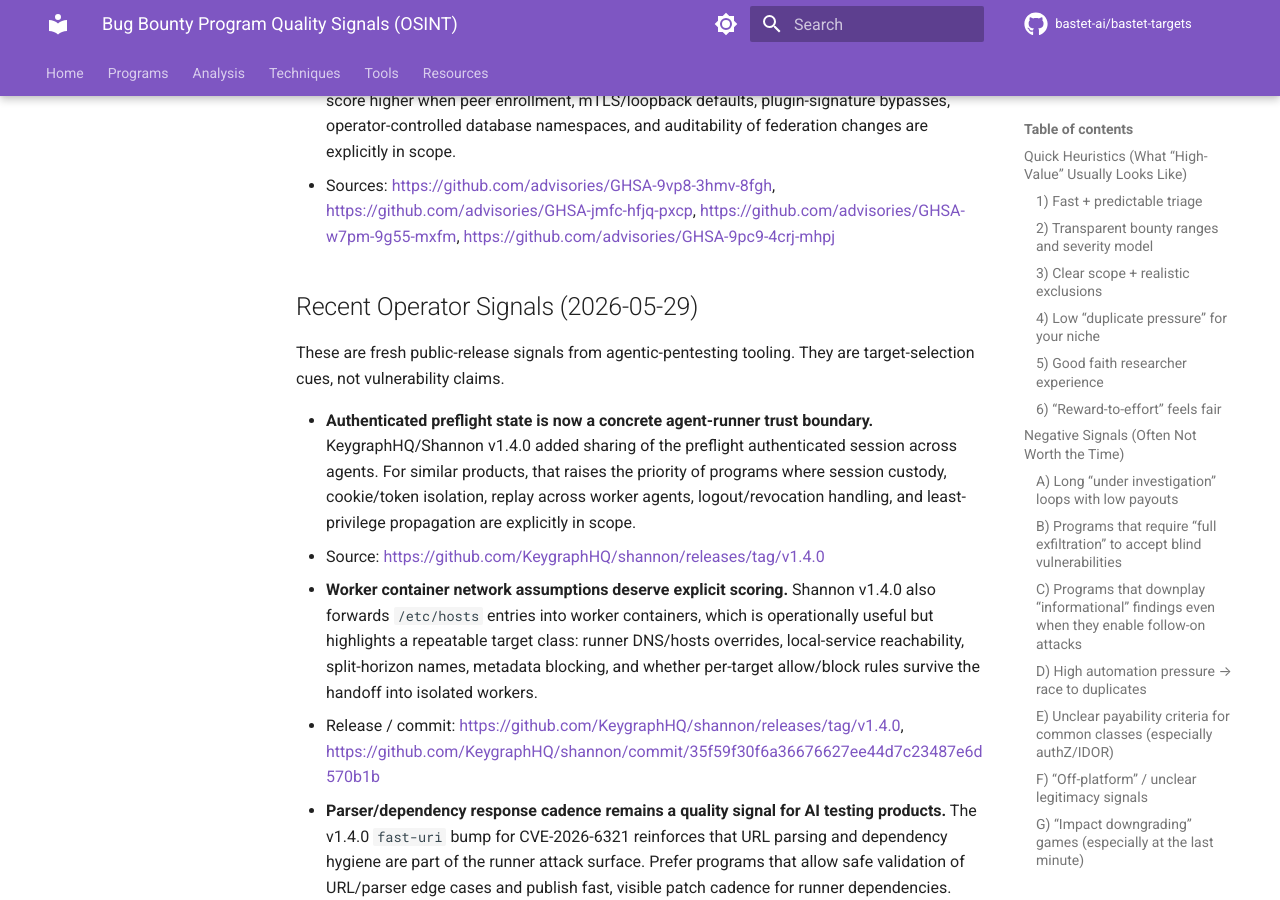
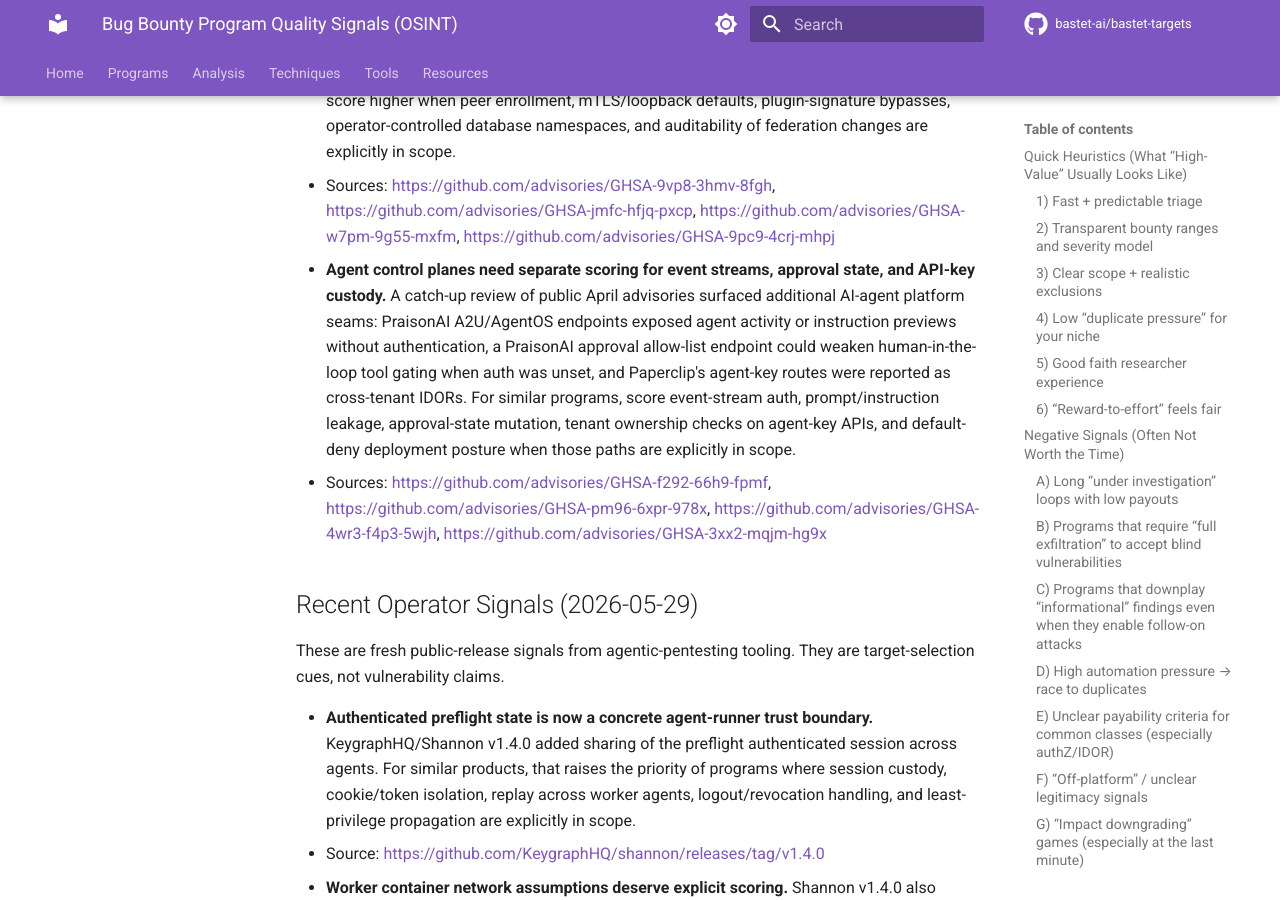
Before and after one commit to bastet-ai/bastet-targets, an MkDocs documentation site: the page built from docs/programs/program-quality-signals.md, in a window 1280 px wide and 900 px high, scrolled down 6737 px. Built offline with MkDocs 1.6.1 and Material for MkDocs 9.7.7, drawn with Linux system fonts in a browser that asks for light colours; comment, search, counter and statistics services are not loaded.

Commit message:
Add agent control-plane target signals

```diff
--- a/docs/programs/program-quality-signals.md
+++ b/docs/programs/program-quality-signals.md
@@ -140,6 +140,8 @@
   - Sources: https://github.com/advisories/GHSA-86qc-r5v2-v6x6, https://github.com/advisories/GHSA-5c6w-wwfq-7qqm, https://github.com/advisories/GHSA-78r8-wwqv-r299
 - **Federated agent-memory nodes add protocol and plugin-governance scoring seams.** The May 29 stigmem-node advisory set covers federation peer approval, insecure non-loopback federation transport, unsigned-plugin override handling, and defensive database schema-identifier quoting. For agent-memory, MCP-adjacent, or federated AI infrastructure programs, score higher when peer enrollment, mTLS/loopback defaults, plugin-signature bypasses, operator-controlled database namespaces, and auditability of federation changes are explicitly in scope.
   - Sources: https://github.com/advisories/GHSA-9vp8-3hmv-8fgh, https://github.com/advisories/GHSA-jmfc-hfjq-pxcp, https://github.com/advisories/GHSA-w7pm-9g55-mxfm, https://github.com/advisories/GHSA-9pc9-4crj-mhpj
+- **Agent control planes need separate scoring for event streams, approval state, and API-key custody.** A catch-up review of public April advisories surfaced additional AI-agent platform seams: PraisonAI A2U/AgentOS endpoints exposed agent activity or instruction previews without authentication, a PraisonAI approval allow-list endpoint could weaken human-in-the-loop tool gating when auth was unset, and Paperclip's agent-key routes were reported as cross-tenant IDORs. For similar programs, score event-stream auth, prompt/instruction leakage, approval-state mutation, tenant ownership checks on agent-key APIs, and default-deny deployment posture when those paths are explicitly in scope.
+  - Sources: https://github.com/advisories/GHSA-f292-66h9-fpmf, https://github.com/advisories/GHSA-pm96-6xpr-978x, https://github.com/advisories/GHSA-4wr3-f4p3-5wjh, https://github.com/advisories/GHSA-3xx2-mqjm-hg9x
 
 ## Recent Operator Signals (2026-05-29)
 
```
Also changed, not shown: docs/program-quality-signals.md (+1 -0 lines), docs/programs/high-value.md (+1 -0 lines), docs/resources/program-quality-signals.md (+1 -0 lines).
